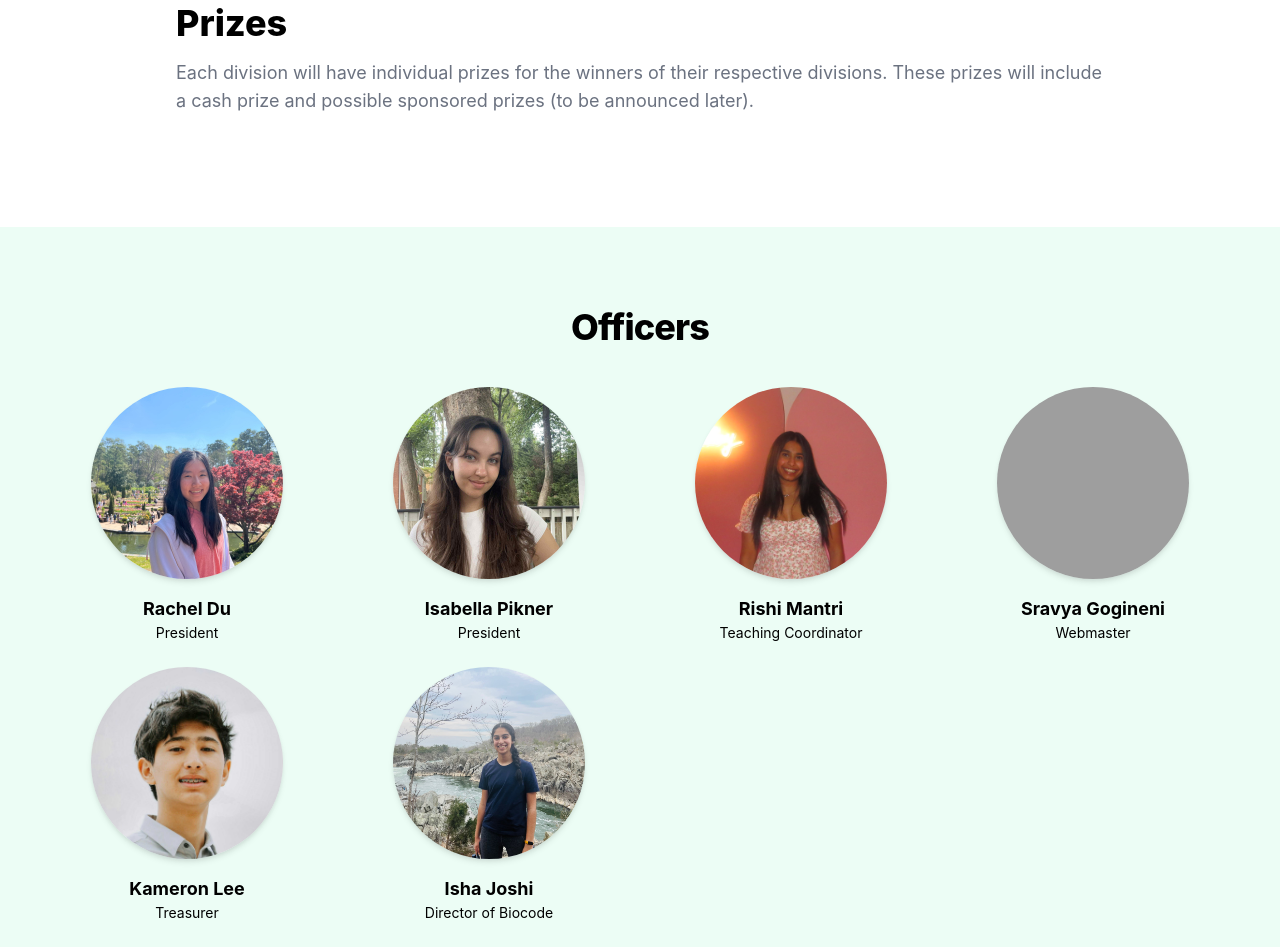
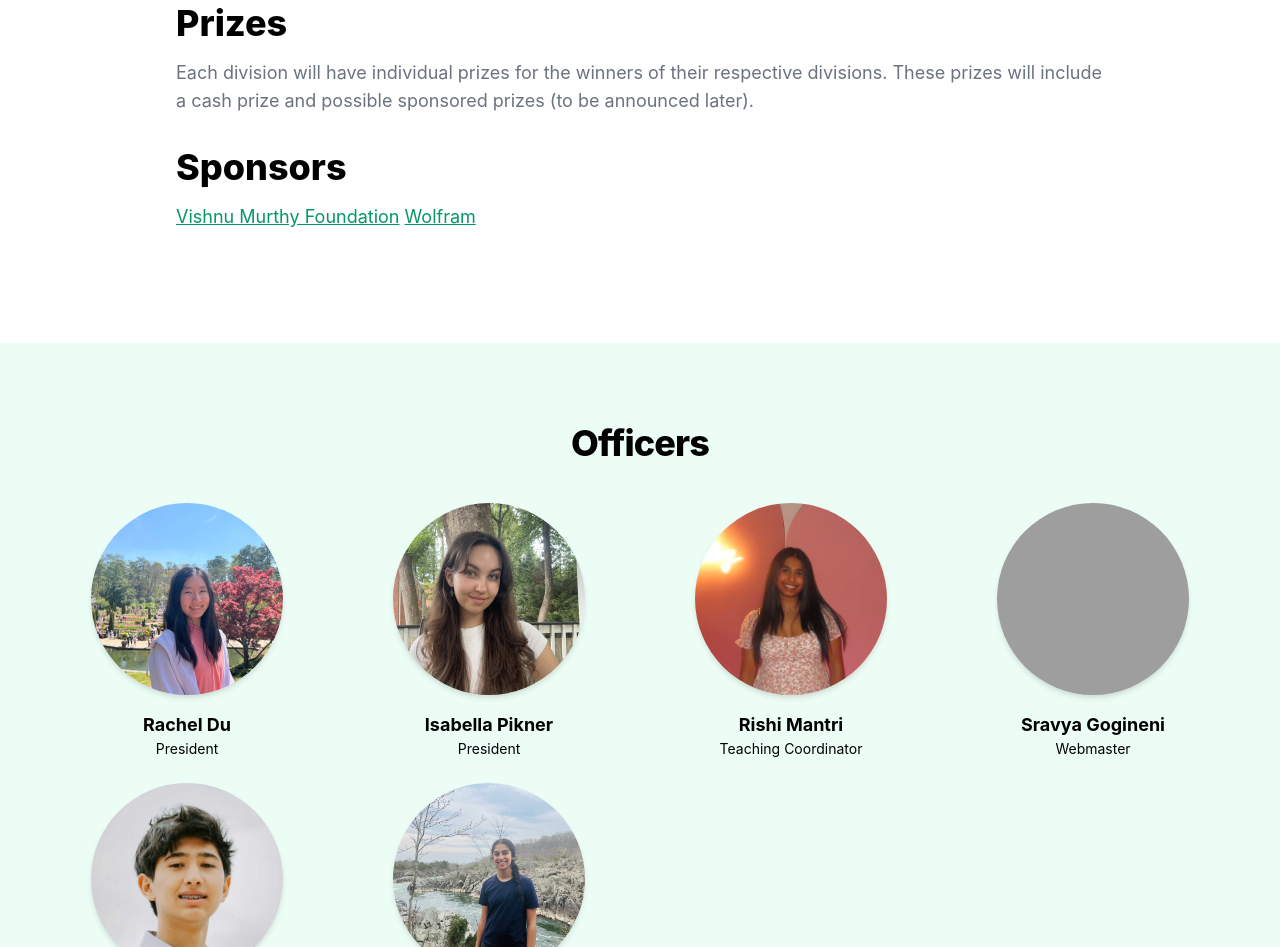
Before and after one commit to tj-bioinfo-society/website, a Gatsby site: page /biocode in a window 1280 px wide. Shown: the part 2289-3236 px from the top of the page. Built offline with nearby package versions, Linux system fonts and the light colour scheme; Gatsby itself is replaced by a stand-in of ours; grey boxes are pictures that could not be loaded.

Commit message:
Update biocode.js

```diff
--- a/src/pages/biocode.js
+++ b/src/pages/biocode.js
@@ -86,17 +86,19 @@ const BiocodePage = () => {
           <p className="text-gray-500 text-lg">
           Each division will have individual prizes for the winners of their respective divisions. These prizes will include a cash prize and possible sponsored prizes (to be announced later).
           </p>
-        </div>
-        {/* <div>
-          <h1 className='font-extrabold text-4xl mb-4'>Sponsors</h1>
-          <p className="text-gray-500 text-lg mb-8">
-            Our platinum sponsor is <a class="underline text-green-600" href='https://www.redteamcollegeplanning.com' target="_blank">Red Team College Planning</a>.
-            Our gold sponsor is the <a class="underline text-green-600" href='https://www.vishnumurthyfoundation.org' target="_blank">Vishnu Murthy Foundation</a>.
-            Our bronze sponsor is <a class="underline text-green-600" href='https://aopsacademy.org/' target="_blank">Art of Problem Solving (AoPS)</a>.
-          </p>
-          <StaticImage className="md:my-auto h-full mx-auto" src="../images/rtcp.png" alt="Red Team College Planning" placeholder="blurred" />
-        </div> */}
-      </div>
+		</div>
+        <div>
+		  <h1 className='font-extrabold text-4xl mb-4'>Sponsors</h1>
+		  <p className="text-gray-500 text-lg mb-8">
+		    <a className="underline text-green-600" href='https://www.vishnumurthyfoundation.org' target="_blank" rel="noopener noreferrer">
+		      Vishnu Murthy Foundation
+		    </a>{" "}
+		    <a className="underline text-green-600" href='https://www.wolfram.com' target="_blank" rel="noopener noreferrer">
+		      Wolfram
+		    </a>
+		  </p>
+		</div>
+	</div>
       <Team biocode={false} />
     </Layout>
   )
```
